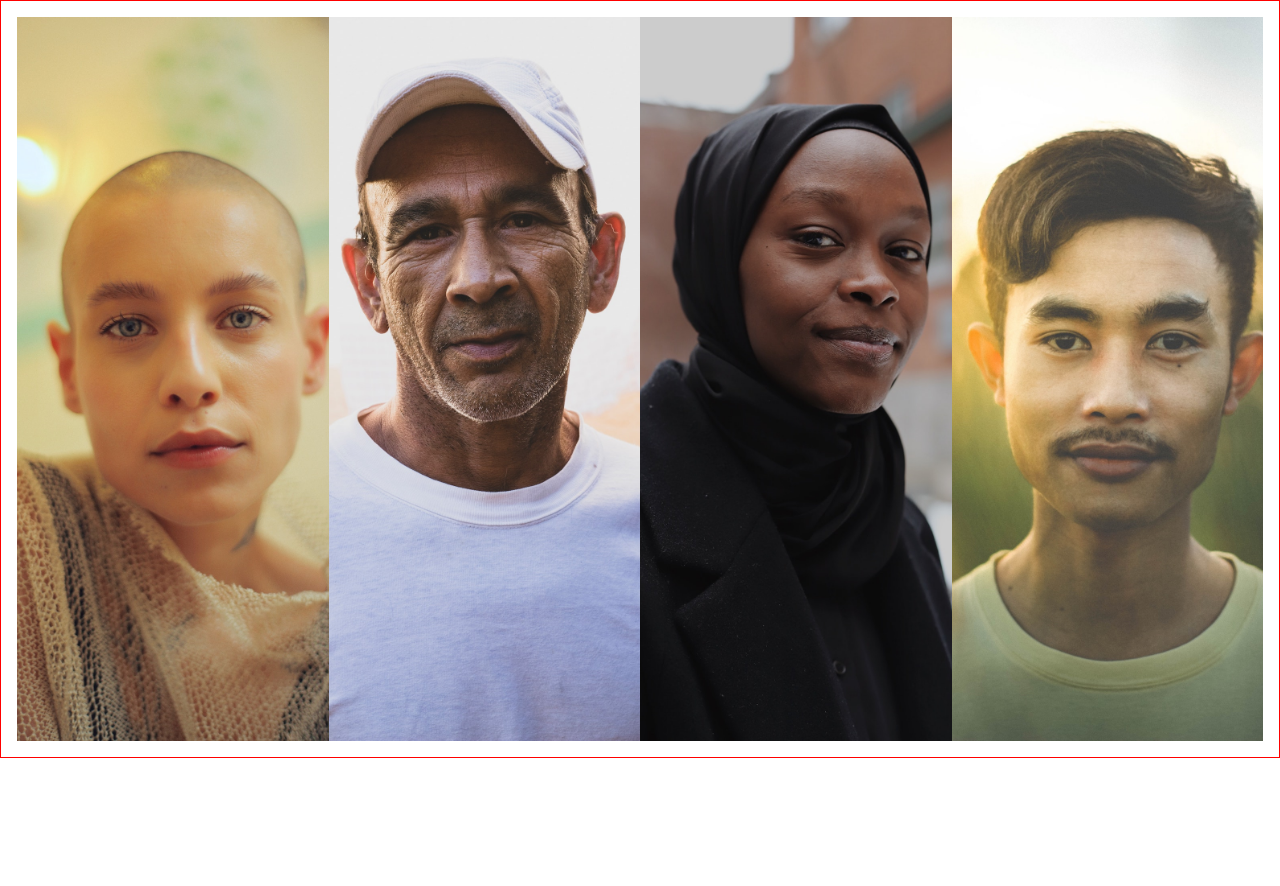
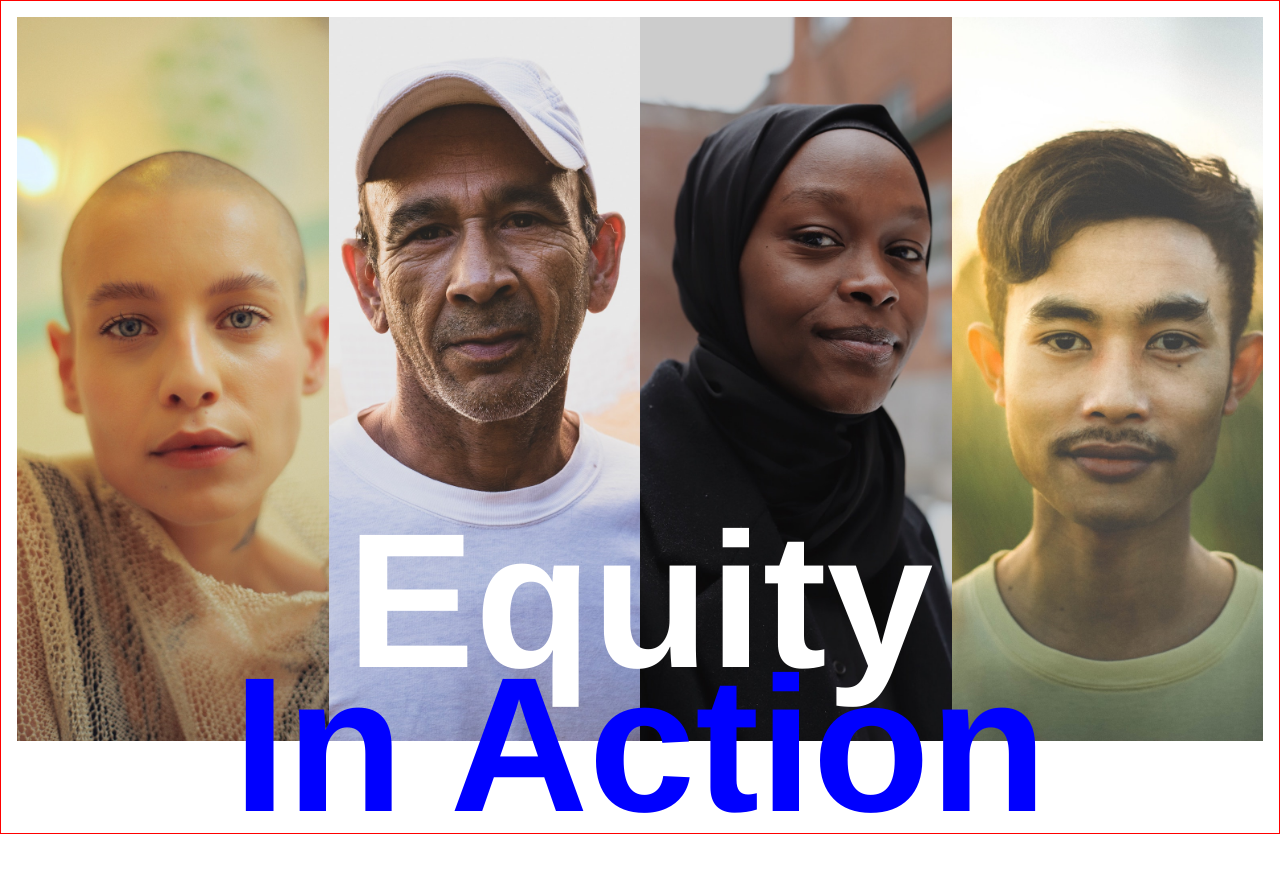
Before and after one commit to Rapidisimo/ta-uwa, a plain HTML site: page index.html in a window 1280 px wide. After the commit the page ends 852 px from the top, so only its background shows below. Drawn offline with Linux system fonts and the light colour scheme.

Commit message:
changed font to match mockup - provided alternative listed in instructions

```diff
--- a/css/main.css
+++ b/css/main.css
@@ -2,7 +2,7 @@
 
 body {
     font-size: 16px;
-    font-family: 'Inter', sans-serif;
+    font-family: 'Helvetica', 'Inter', sans-serif;
 }
 
 .wrapper {
@@ -16,7 +16,7 @@ header {
     max-height: 800px;
     display: grid;
     grid-template-columns: 1fr 1fr;
-    grid-template-rows: 1fr 1fr 20%;
+    grid-template-rows: 1fr 1fr 1fr;
 }
 /* Portrait Columns Start */
 .hero {
@@ -60,4 +60,17 @@ header {
     justify-self: center;
     align-self: end;
 }
+
+.slogan h1 {
+    display: flex;
+    flex-direction: column;
+    align-items: center;
+    font-size: 12em;
+    line-height: 75%;
+    /* margin-top: -1rem; */
+}
+
+.slogan h1 span {
+    color: blue;
+}
 /* Header H1 Text End*/
```
Also changed, not shown: 1 other file.
